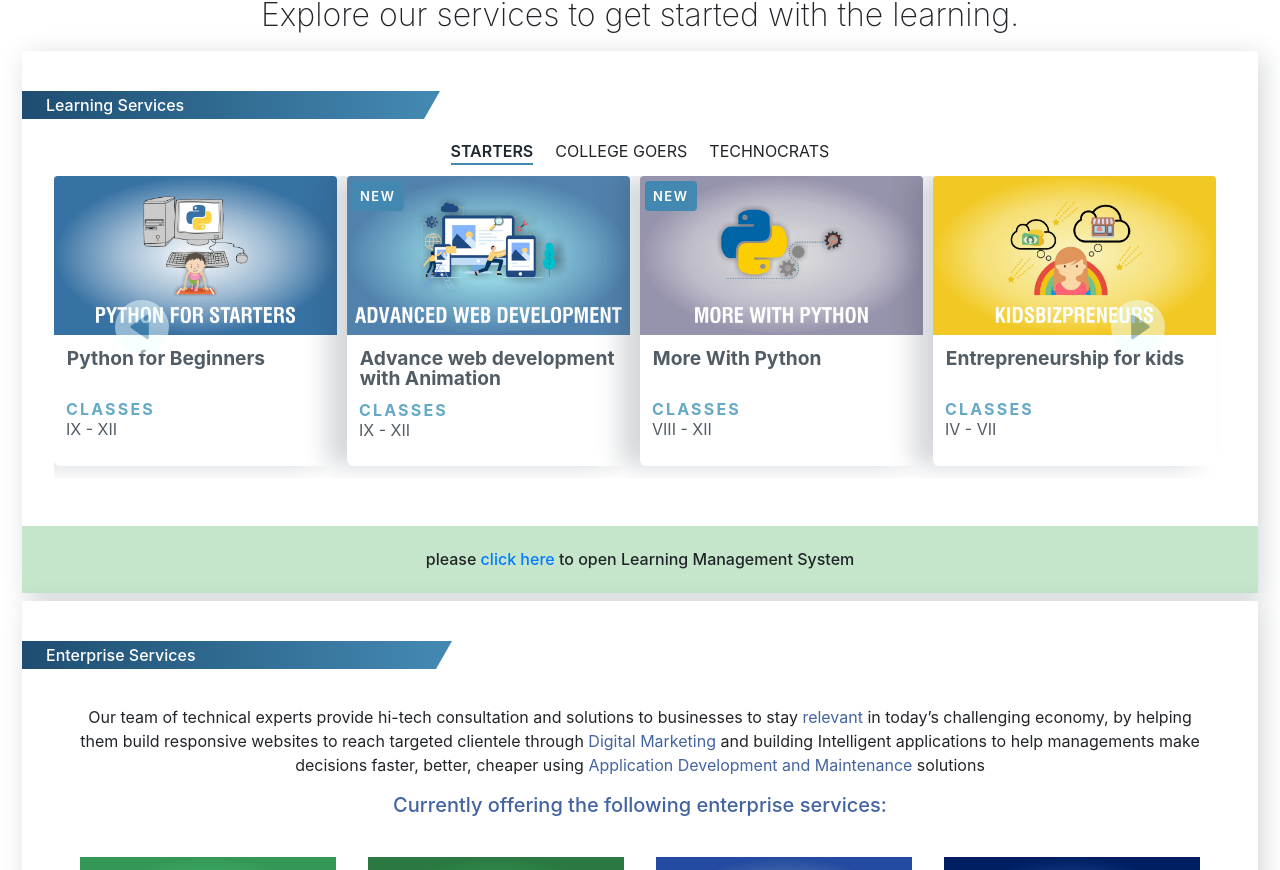
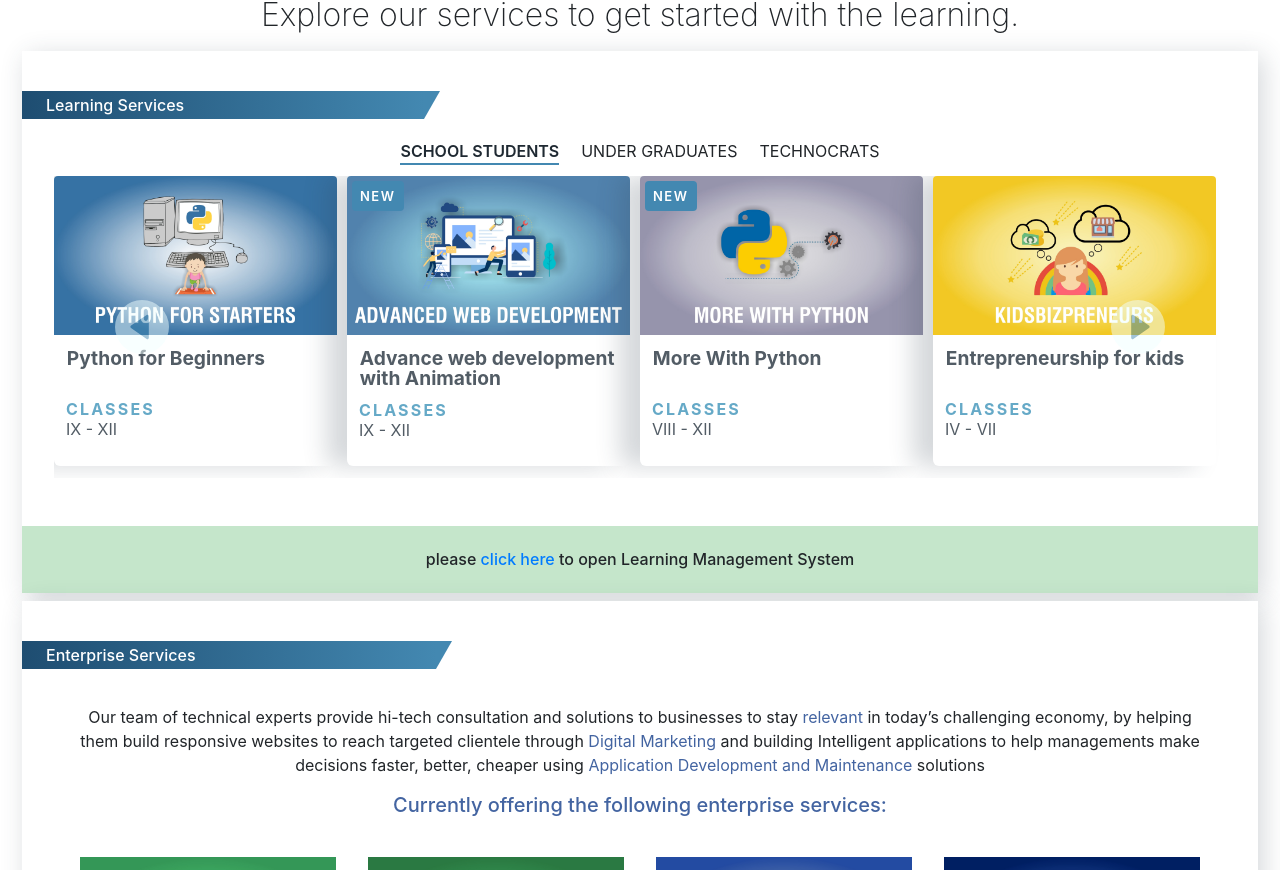
Before and after one commit to hekumar/Syllogistek_2020, an Angular app: page /#/ in a window 1280 px wide. Shown: the part 814-1684 px from the top of the page. Built offline with nearby package versions, Linux system fonts and the light colour scheme.

Commit message:
ls updated

```diff
--- a/server.js
+++ b/server.js
@@ -34,13 +34,7 @@ app.get("/api/courses/assets", (req, res) => {
     res.download(file);
 });
 
-// .well-known/pki-validation/35F1696C8122E046039678F2D38CE27D.txt
 
-app.get("/.well-known/pki-validation/35F1696C8122E046039678F2D38CE27D.txt", (req, res) => {
-    const file = `./assets/35F1696C8122E046039678F2D38CE27D.txt`
-        // res.setHeader("Content-Type", "application/pdf");
-    res.download(file);
-});
 app.post("/api/contact", mailer.contact);
 
 
--- a/src/app/components/body/body.component.ts
+++ b/src/app/components/body/body.component.ts
@@ -14,7 +14,7 @@ export class BodyComponent implements OnInit {
   }
 
   pane1Items = ["Learning Services", "Enterprise Services"];
-  subPane1 = ["Starters", "College Goers", "Technocrats"];
+  subPane1 = ["School Students", "Under Graduates", "Technocrats"];
   subPane2 = ["App development and maintenance", "Digital Marketing"];
   selectedSubPane = this.subPane1;
 
```
Also changed, not shown: 1 other file (tests, documents, lock files or other folders).
